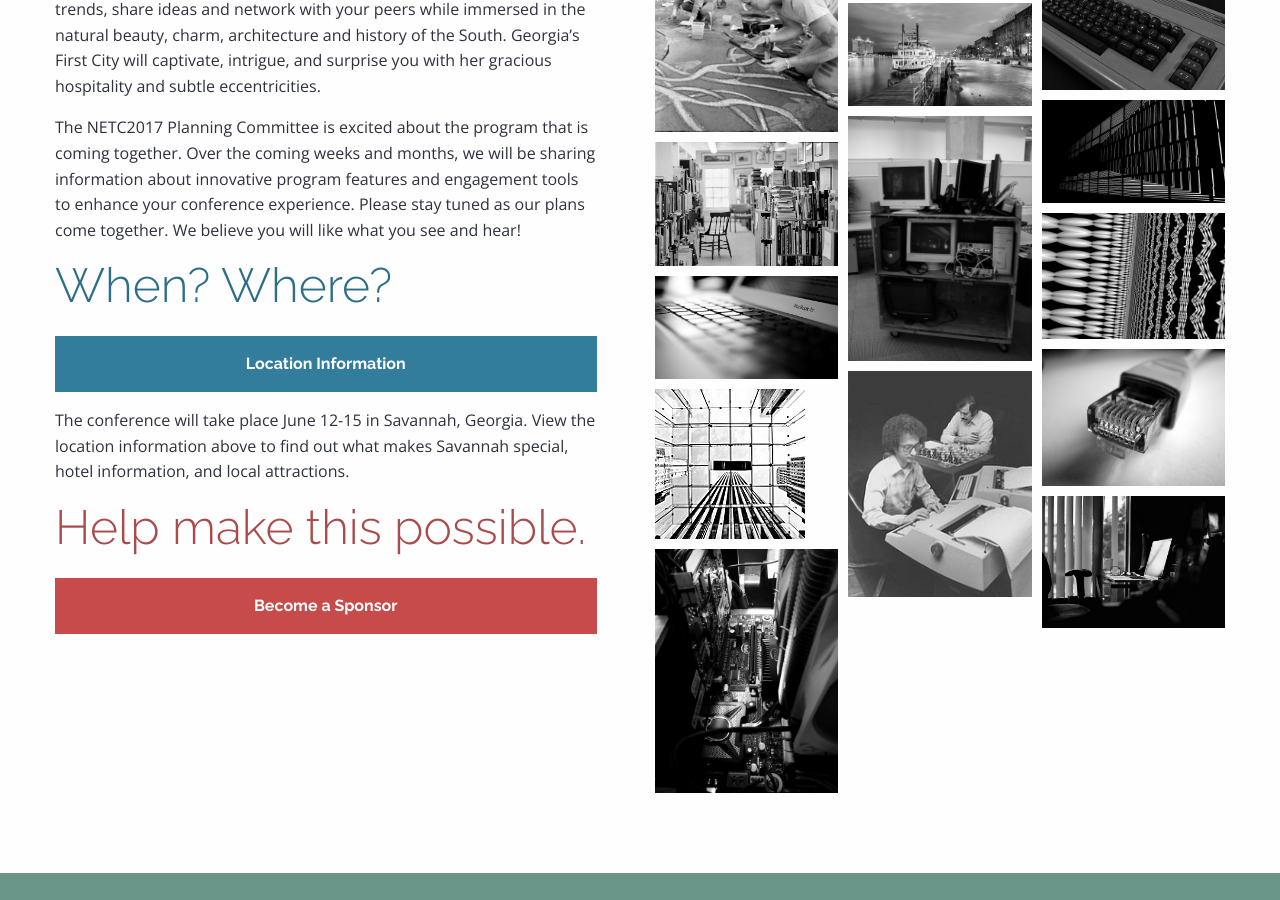
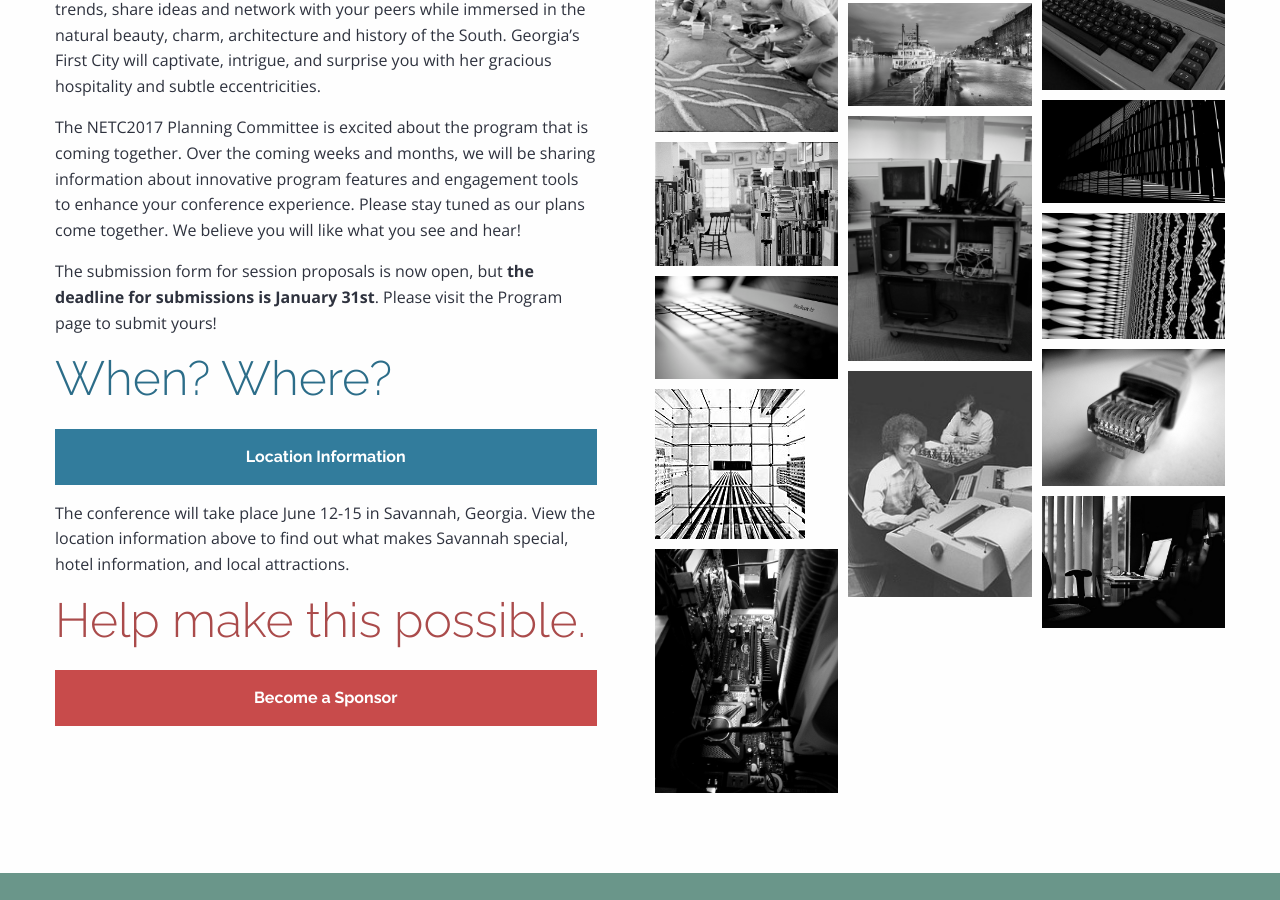
Before and after one commit to johnfrenchxyz/NETC, a Jekyll site: the page built from index.html, in a window 1280 px wide and 900 px high, scrolled down 559 px. Built offline with Jekyll 4.4.1, drawn with Linux system fonts in a browser that asks for light colours; nearby versions of some CDN libraries.

Commit message:
General content updates

```diff
--- a/_config.yml
+++ b/_config.yml
@@ -13,7 +13,7 @@
 # you will see them accessed via {{ site.title }}, {{ site.email }}, and so on.
 # You can create any custom variable you would like, and they will be accessible
 # in the templates via {{ site.myvariable }}.
-title: Your awesome title
+title: NETC 2017
 email: your-email@domain.com
 description: Join us as the 2017 National Extension Technology Community Annual Conference convenes in Savannah on June 12-15. Examine technological trends, share ideas and network with your peers while immersed in the natural beauty, charm, architecture and history of the South. Georgia’s First City will captivate, intrigue, and surprise you with her gracious hospitality and subtle eccentricities.
 baseurl: "" # the subpath of your site, e.g. /blog FOR SOME REASON, TO TEST LOCALLY, MAKE BASEURL "" AND TO TEST ON GH-PAGES, MAKE IT "/NETC"
--- a/feed.xml
+++ b/feed.xml
@@ -11,7 +11,7 @@
     <pubDate>{{ site.time | date_to_rfc822 }}</pubDate>
     <lastBuildDate>{{ site.time | date_to_rfc822 }}</lastBuildDate>
     <generator>Jekyll v{{ jekyll.version }}</generator>
-    {% for post in site.posts limit:10 %}
+    <!-- {% for post in site.posts limit:10 %}
       <item>
         <title>{{ post.title | xml_escape }}</title>
         <description>{{ post.content | xml_escape }}</description>
@@ -25,6 +25,6 @@
         <category>{{ cat | xml_escape }}</category>
         {% endfor %}
       </item>
-    {% endfor %}
+    {% endfor %} -->
   </channel>
 </rss>
--- a/index.html
+++ b/index.html
@@ -13,6 +13,8 @@
 
                     <p>The NETC2017 Planning Committee is excited about the program that is coming together. Over the coming weeks and months, we will be sharing information about innovative program features and engagement tools to enhance your conference experience. Please stay tuned as our plans come together. We believe you will like what you see and hear!</p>
                     <!-- <p>Registration is not yet open, but you can already find out more information about NETC. At the National Extension Technology Conference, you’ll hear from amazing speakers from all over the vast Extension network over topics that matter to your daily life.</p> -->
+
+                    <p>The submission form for session proposals is now open, but <strong>the deadline for submissions is January 31st</strong>. Please visit the Program page to submit yours!</p>
                 </div>
                 <div class="hotel-booking-section">
                     <h2>When? Where?</h2>
--- a/program/index.html
+++ b/program/index.html
@@ -20,7 +20,7 @@
 <div class="row">
     <div class="large-12 columns">
         <h2>Submit a Session Proposal</h2>
-        <p>We started accepting Concurrent Session Proposals on <strong>October 25, 2016</strong>. We encourage you to start planning your proposals now, but you can submit it below as well. There is value in submitting your proposals early. <i>Wink, wink. Nudge, nudge</i>.</p>
+        <p><strong>The dealine for proposal submissions is January 31st</strong>. We encourage you to start planning your proposals now, but you can submit it below as well anytime before the deadline. There is value in submitting your proposals early. <i>Wink, wink. Nudge, nudge</i>.</p>
         <a href="http://bit.ly/2eBwbH0" class="blue-button half-width" style="text-decoration: none;">Submit Your Proposal</a>
     </div>
 </div>
--- a/sponsors/index.html
+++ b/sponsors/index.html
@@ -308,6 +308,8 @@
                 <a href="http://extension.uga.edu/"><img src="../images/caes-logo-small.png" alt="University of Georgia Extension Logo" /></a>
                 <p class="sponsor-indication sponsor-red">Oak Level Sponsor</p>
                 <br />
+                <a href="https://www.dropbox.com/education"><img src="../images/dropbox-education-logo-small.png" alt="Dropbox Education Logo" /></a>
+                <p class="sponsor-indication sponsor-green">Azalea Level Sponsor</p>
                 <br />
             </div>
         </div>
```
Also changed, not shown: images/dropbox-education-logo-small.png (added).
